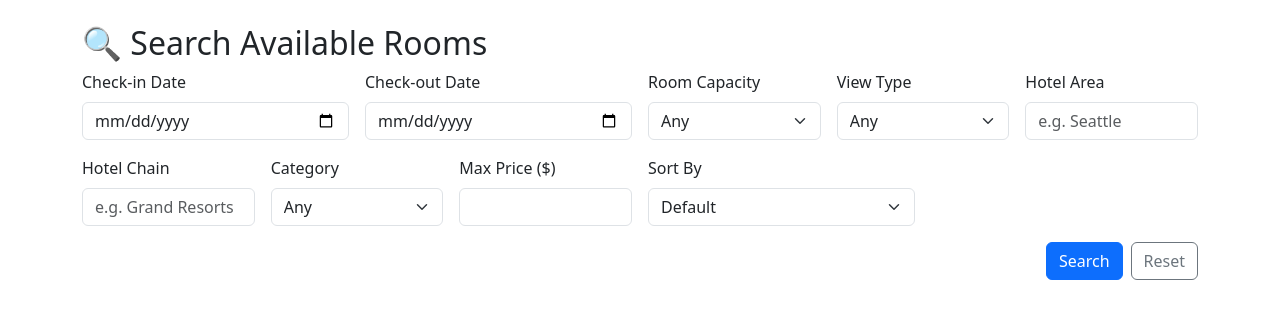
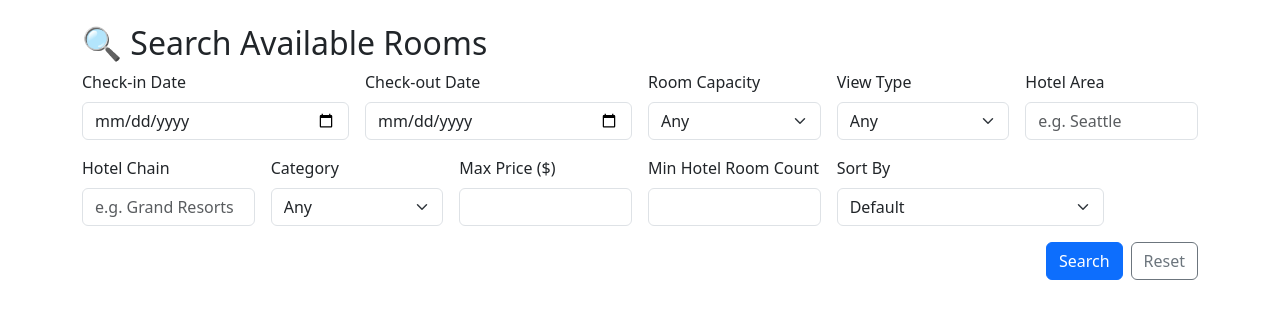
Before and after one commit to Ilyas-Ait-Ali/e-hotels, a Flask app: page /customer/customer/search in a window 1280 px wide. Shown: the part 56-375 px from the top of the page. Run offline with Flask 3, Linux system fonts and the light colour scheme; the visitor is signed in with stand-in values (Sample User, id 1).

Commit message:
Added num of rooms of hotel in criteria of search page

```diff
--- a/backend/routes/customer.py
+++ b/backend/routes/customer.py
@@ -53,11 +53,15 @@ def search_rooms():
         filters.append("h.Num_Rooms >= :minrooms")
         params["minrooms"] = request.args["minrooms"]
 
+    if request.args.get("minhotelrooms"):
+        filters.append("h.Num_Rooms >= :minhotelrooms")
+        params["minhotelrooms"] = request.args["minhotelrooms"]
+
     if request.args.get("viewtype"):
         filters.append("r.ViewType = :viewtype")
         params["viewtype"] = request.args["viewtype"]
 
-    # Sorting logic
+
     order_clause = "r.Price"
     if sort_by == "price_desc":
         order_clause = "r.Price DESC"
@@ -83,7 +87,7 @@ def search_rooms():
         ) ASC"""
 
     query = f"""
-        SELECT r.*, h.HotelName, h.Address, hc.ChainName, h.Rating,
+        SELECT r.*, h.HotelName, h.Address, hc.ChainName, h.Rating, h.Num_Rooms,
             (
                 SELECT string_agg(ra.Amenity, ', ')
                 FROM RoomAmenities ra
--- a/frontend/templates/customer/search.html
+++ b/frontend/templates/customer/search.html
@@ -18,6 +18,7 @@
         <label class="form-label">Check-out Date</label>
         <input type="date" class="form-control" name="checkout" value="{{ checkout }}" required>
     </div>
+
     <div class="col-md-2">
         <label class="form-label">Room Capacity</label>
         <select class="form-select" name="capacity">
@@ -27,6 +28,7 @@
             {% endfor %}
         </select>
     </div>
+
     <div class="col-md-2">
         <label class="form-label">View Type</label>
         <select class="form-select" name="viewtype">
@@ -38,14 +40,17 @@
             {% endfor %}
         </select>
     </div>
+
     <div class="col-md-2">
         <label class="form-label">Hotel Area</label>
         <input type="text" class="form-control" name="area" placeholder="e.g. Seattle" value="{{ request.args.area }}">
     </div>
+
     <div class="col-md-2">
         <label class="form-label">Hotel Chain</label>
         <input type="text" class="form-control" name="chain" placeholder="e.g. Grand Resorts" value="{{ request.args.chain }}">
     </div>
+
     <div class="col-md-2">
         <label class="form-label">Category</label>
         <select class="form-select" name="category">
@@ -55,10 +60,17 @@
             {% endfor %}
         </select>
     </div>
+
     <div class="col-md-2">
         <label class="form-label">Max Price ($)</label>
         <input type="number" class="form-control" name="price" min="0" value="{{ request.args.price }}">
     </div>
+
+    <div class="col-md-2">
+        <label class="form-label">Min Hotel Room Count</label>
+        <input type="number" class="form-control" name="minhotelrooms" min="1" value="{{ request.args.minhotelrooms }}">
+    </div>
+
     <div class="col-md-3">
         <label class="form-label">Sort By</label>
         <select class="form-select" name="sort">
@@ -74,6 +86,7 @@
             <option value="category" {% if request.args.sort == 'category' %}selected{% endif %}>🏨 Category (A-Z)</option>
         </select>
     </div>
+
     <div class="col-md-12 text-end d-flex justify-content-end gap-2">
         <button type="submit" class="btn btn-primary">Search</button>
         <a href="{{ url_for('customer.search_rooms') }}" class="btn btn-outline-secondary">Reset</a>
@@ -81,8 +94,6 @@
 </form>
 
 {% if rooms %}
-
-
 <table class="table table-striped table-bordered">
     <thead class="table-light">
         <tr>
@@ -90,6 +101,7 @@
             <th>Hotel</th>
             <th>Chain</th>
             <th>Address</th>
+            <th>Total Rooms</th>
             <th>Capacity</th>
             <th>View</th>
             <th>Extendable</th>
@@ -106,6 +118,7 @@
             <td>{{ room.hotelname }}</td>
             <td>{{ room.chainname }}</td>
             <td>{{ room.address }}</td>
+            <td>{{ room.num_rooms }}</td>
             <td>{{ room.capacity }}</td>
             <td>{{ room.viewtype.replace('_', ' ').capitalize() }}</td>
             <td>{{ 'Yes' if room.extendable else 'No' }}</td>
```
